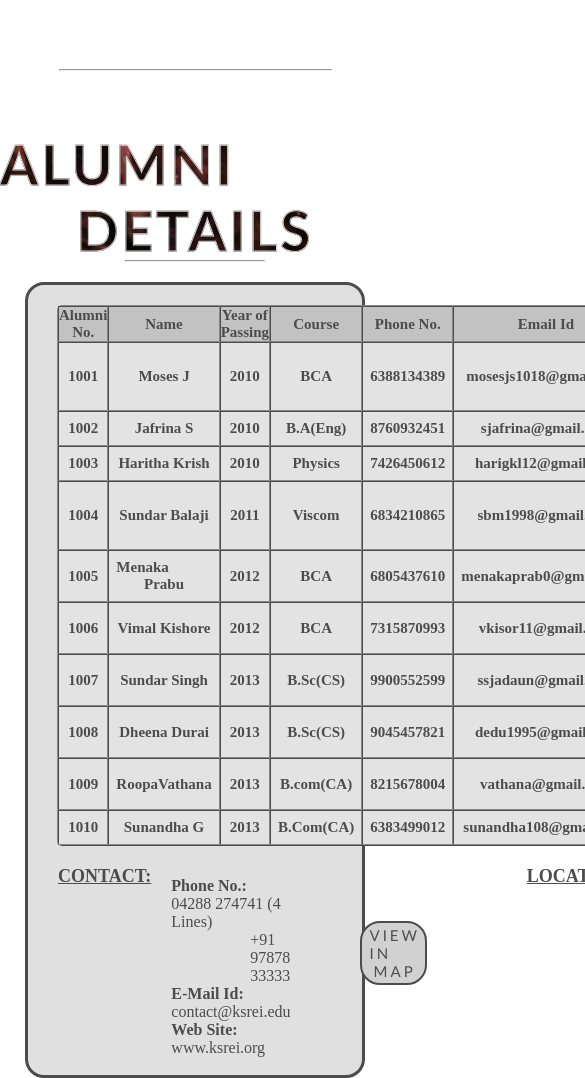
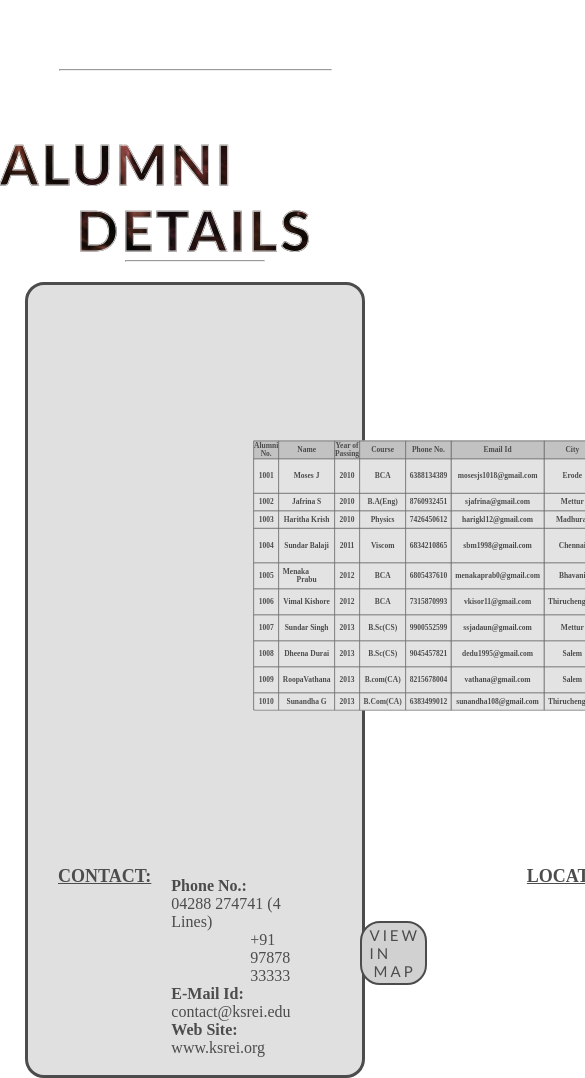
Before and after one commit to Srini-10/Alumni_Info, a plain HTML site: page Alumni.html in a window 390 px wide. Shown: the part 2643-3721 px from the top of the page, 585 px wide, since content can reach past the window. Drawn offline with Linux system fonts and the light colour scheme.

Commit message:
Update Alumni.css

```diff
--- a/Alumni.css
+++ b/Alumni.css
@@ -151,6 +151,7 @@
     border-radius:5px;
     font-size: 5px;
     margin-left: 29px;
+    scale: 0.5;
 }
 }
 #alumni{
```
